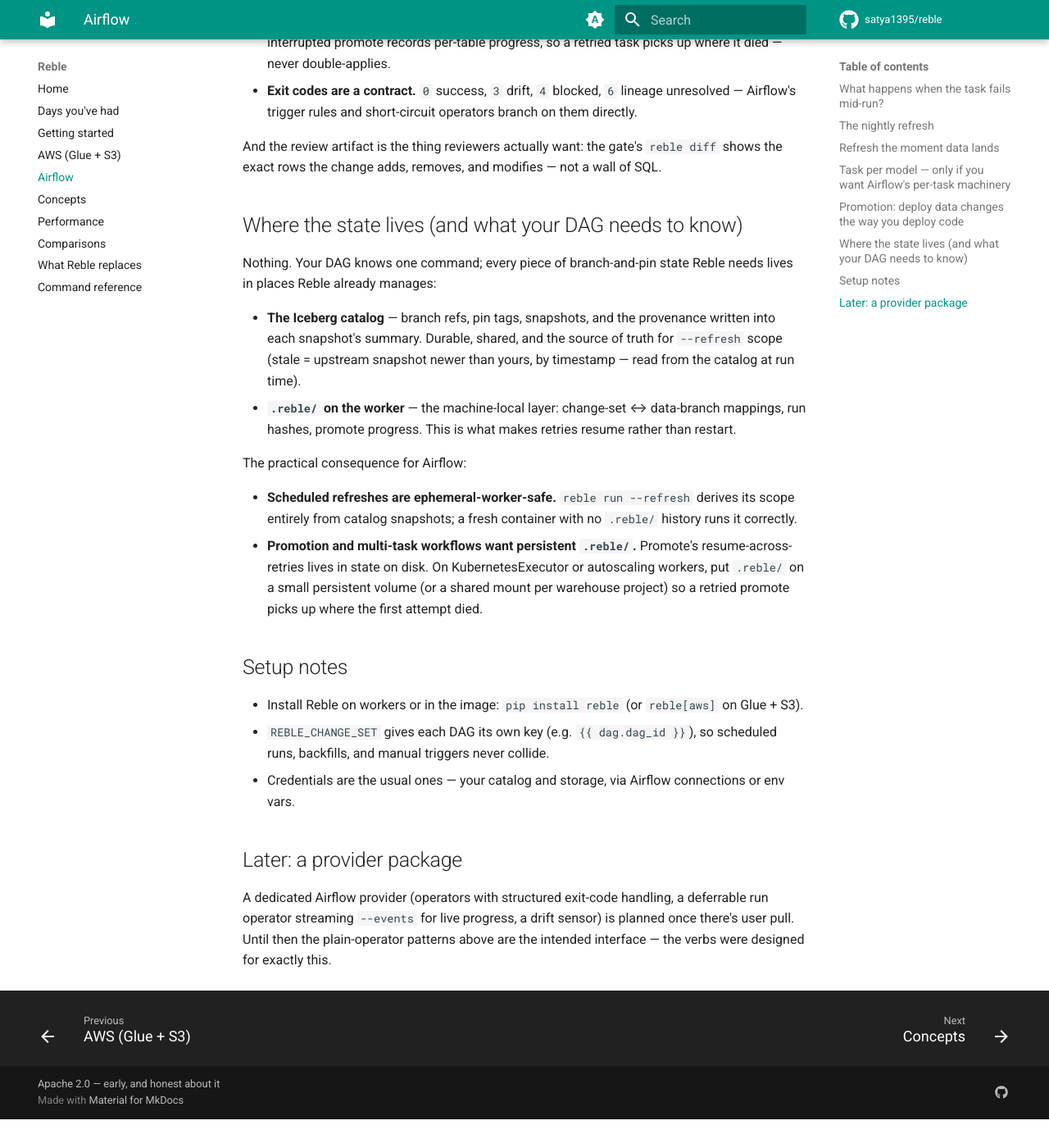
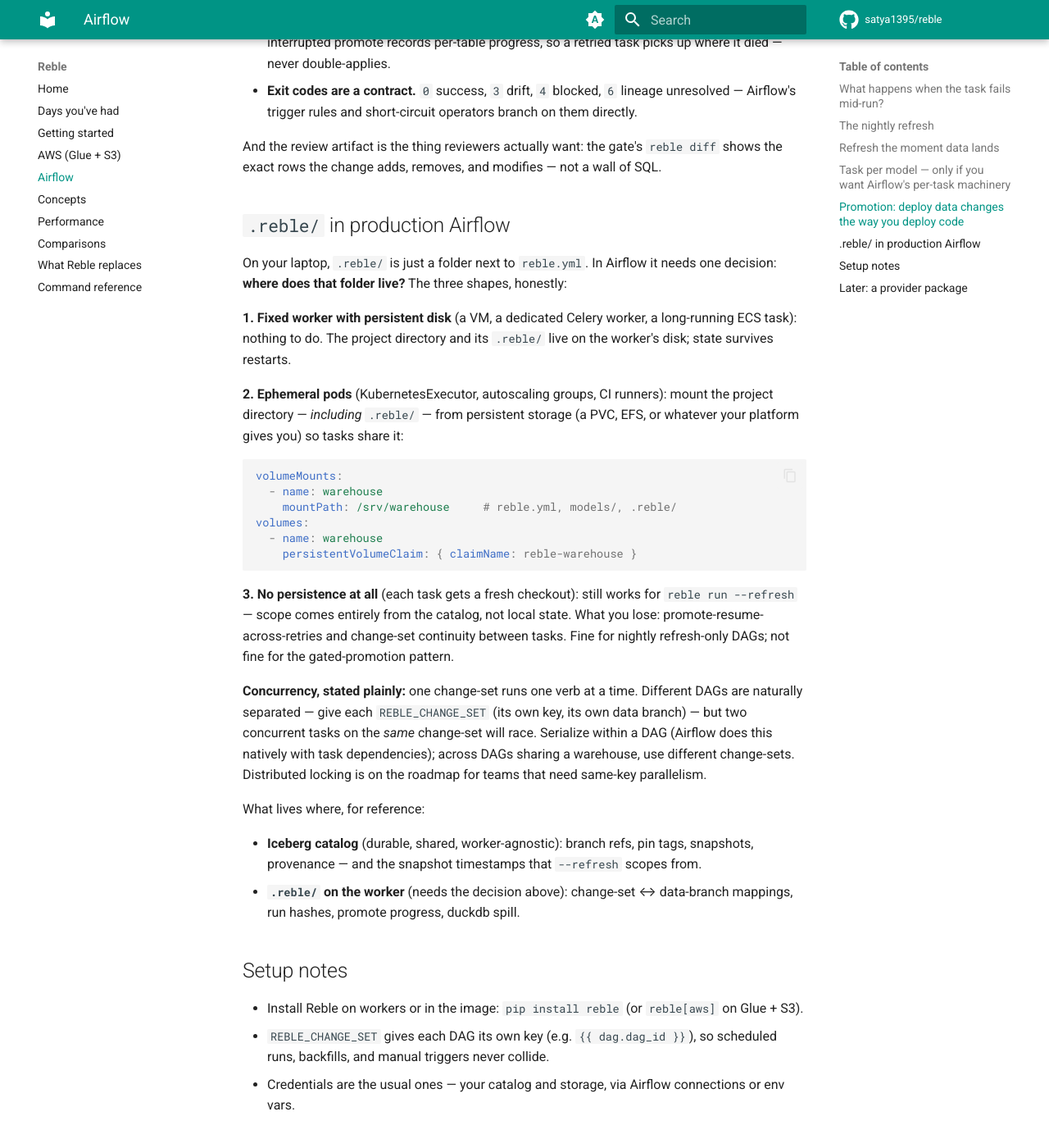
Before and after one commit to satya1395/reble, an MkDocs documentation site: the page built from docs/airflow.md, in a window 1280 px wide and 1400 px high, scrolled down 2794 px. Shown: the whole window at 82% size. Built offline with MkDocs 1.6.1 and Material for MkDocs 9.7.7, drawn with Linux system fonts in a browser that asks for light colours; comment, search, counter and statistics services are not loaded; before the commit the page ends 4159 px from its top, so only the background shows below that.

Commit message:
.reble/ in production Airflow: three deployment shapes, atomic writes
Docs: fixed-worker disk, ephemeral pods with PVC (yaml shown),
no-persistence (refresh-only, what you lose), and a plain concurrency
statement (one change-set one verb; different DAGs get different
change-sets). Code: state.json and promote.json now write atomically
(tmp + rename) so a crash mid-save can't truncate state.

````diff
--- a/docs/airflow.md
+++ b/docs/airflow.md
@@ -150,29 +150,51 @@
 `reble diff` shows the exact rows the change adds, removes, and modifies
 — not a wall of SQL.
 
-## Where the state lives (and what your DAG needs to know)
+## `.reble/` in production Airflow
 
-Nothing. Your DAG knows one command; every piece of branch-and-pin state
-Reble needs lives in places Reble already manages:
+On your laptop, `.reble/` is just a folder next to `reble.yml`. In
+Airflow it needs one decision: **where does that folder live?** The
+three shapes, honestly:
 
-- **The Iceberg catalog** — branch refs, pin tags, snapshots, and the
-  provenance written into each snapshot's summary. Durable, shared, and
-  the source of truth for `--refresh` scope (stale = upstream snapshot
-  newer than yours, by timestamp — read from the catalog at run time).
-- **`.reble/` on the worker** — the machine-local layer: change-set ↔
-  data-branch mappings, run hashes, promote progress. This is what makes
-  retries resume rather than restart.
+**1. Fixed worker with persistent disk** (a VM, a dedicated Celery
+worker, a long-running ECS task): nothing to do. The project directory
+and its `.reble/` live on the worker's disk; state survives restarts.
 
-The practical consequence for Airflow:
+**2. Ephemeral pods** (KubernetesExecutor, autoscaling groups, CI
+runners): mount the project directory — *including* `.reble/` — from
+persistent storage (a PVC, EFS, or whatever your platform gives you) so
+tasks share it:
 
-- **Scheduled refreshes are ephemeral-worker-safe.** `reble run --refresh`
-  derives its scope entirely from catalog snapshots; a fresh container
-  with no `.reble/` history runs it correctly.
-- **Promotion and multi-task workflows want persistent `.reble/`.**
-  Promote's resume-across-retries lives in state on disk. On
-  KubernetesExecutor or autoscaling workers, put `.reble/` on a small
-  persistent volume (or a shared mount per warehouse project) so a
-  retried promote picks up where the first attempt died.
+```yaml
+volumeMounts:
+  - name: warehouse
+    mountPath: /srv/warehouse     # reble.yml, models/, .reble/
+volumes:
+  - name: warehouse
+    persistentVolumeClaim: { claimName: reble-warehouse }
+```
+
+**3. No persistence at all** (each task gets a fresh checkout): still
+works for `reble run --refresh` — scope comes entirely from the catalog,
+not local state. What you lose: promote-resume-across-retries and
+change-set continuity between tasks. Fine for nightly refresh-only DAGs;
+not fine for the gated-promotion pattern.
+
+**Concurrency, stated plainly:** one change-set runs one verb at a time.
+Different DAGs are naturally separated — give each `REBLE_CHANGE_SET`
+(its own key, its own data branch) — but two concurrent tasks on the
+*same* change-set will race. Serialize within a DAG (Airflow does this
+natively with task dependencies); across DAGs sharing a warehouse, use
+different change-sets. Distributed locking is on the roadmap for teams
+that need same-key parallelism.
+
+What lives where, for reference:
+
+- **Iceberg catalog** (durable, shared, worker-agnostic): branch refs,
+  pin tags, snapshots, provenance — and the snapshot timestamps that
+  `--refresh` scopes from.
+- **`.reble/` on the worker** (needs the decision above): change-set ↔
+  data-branch mappings, run hashes, promote progress, duckdb spill.
 
 ## Setup notes
 
````
Also changed, not shown: 2 other files.
